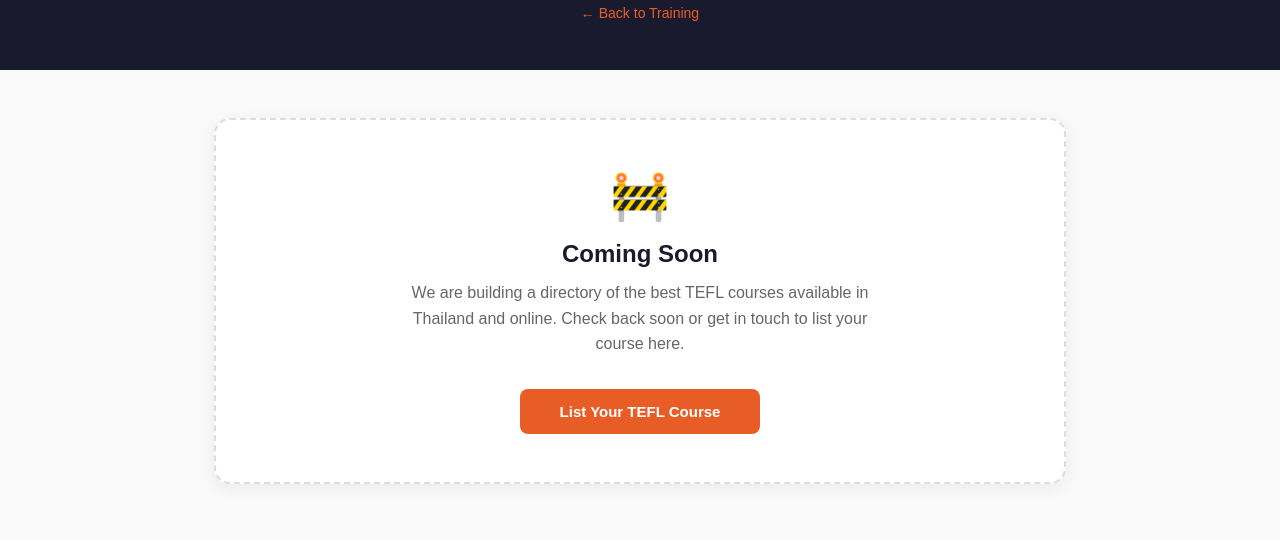
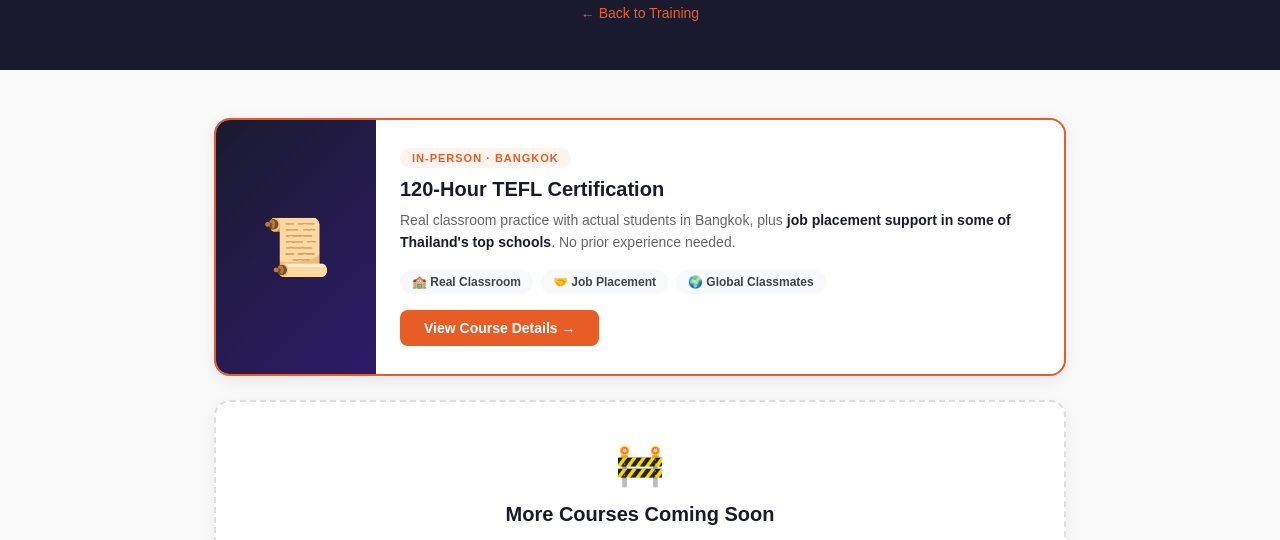
Before and after one commit to Davidjohnray/thailand-jobs, a Next.js app: page /training/tefl in a window 1280 px wide. Shown: the part 251-791 px from the top of the page. Built offline with nearby package versions, Linux system fonts and the light colour scheme; no server answers; the database is empty.

Commit message:
Add Essential TEFL course listing to TEFL directory page

```diff
--- a/app/page.tsx
+++ b/app/page.tsx
@@ -150,15 +150,6 @@ export default async function Home() {
               </div>
             </Link>
 
-            <Link href="/tefl" style={{ textDecoration: 'none' }}>
-              <div style={{ background: 'linear-gradient(135deg, #2d1b69 0%, #4c2896 100%)', borderRadius: '12px', padding: '20px', border: '2px solid #f59e0b', textAlign: 'center' }}>
-                <div style={{ fontSize: '32px', marginBottom: '8px' }}>🎓</div>
-                <div style={{ color: '#f59e0b', fontWeight: 'bold', fontSize: '12px', textTransform: 'uppercase', letterSpacing: '1px', marginBottom: '4px' }}>Get TEFL Certified</div>
-                <div style={{ color: 'white', fontWeight: 'bold', fontSize: '16px', marginBottom: '4px' }}>Teach in Thailand with confidence</div>
-                <div style={{ color: '#ccc', fontSize: '13px', marginBottom: '12px' }}>Earn more · Open more doors · 100% online</div>
-                <div style={{ background: '#f59e0b', color: '#1a1a2e', padding: '8px 16px', borderRadius: '6px', fontSize: '13px', fontWeight: 'bold', display: 'inline-block' }}>Register Free →</div>
-              </div>
-            </Link>
 
             <a href="/rentals" style={{ textDecoration: 'none' }}>
               <div style={{ background: 'linear-gradient(135deg, #1a1a2e 0%, #2d1b69 100%)', borderRadius: '12px', padding: '20px', border: '2px solid #E85D26', textAlign: 'center' }}>
--- a/app/training/tefl/page.tsx
+++ b/app/training/tefl/page.tsx
@@ -11,17 +11,81 @@ export default function TeflPage() {
         <Link href="/training" style={{ color: '#E85D26', textDecoration: 'none', fontSize: '14px', marginTop: '16px', display: 'inline-block' }}>← Back to Training</Link>
       </section>
 
-      <section style={{ maxWidth: '900px', margin: '0 auto', padding: '48px 24px', textAlign: 'center' }}>
-        <div style={{ background: 'white', borderRadius: '16px', padding: '48px 32px', boxShadow: '0 4px 16px rgba(0,0,0,0.06)', border: '2px dashed #ddd' }}>
-          <div style={{ fontSize: '48px', marginBottom: '16px' }}>🚧</div>
-          <h2 style={{ fontSize: '24px', fontWeight: 'bold', color: '#1a1a2e', marginBottom: '12px' }}>Coming Soon</h2>
-          <p style={{ color: '#666', fontSize: '16px', marginBottom: '32px', lineHeight: '1.6', maxWidth: '500px', margin: '0 auto 32px' }}>
-            We are building a directory of the best TEFL courses available in Thailand and online. Check back soon or get in touch to list your course here.
+      <section style={{ maxWidth: '900px', margin: '0 auto', padding: '48px 24px' }}>
+
+        {/* COURSE LISTING - ESSENTIAL TEFL */}
+        <Link href="/tefl/essential-tefl" style={{ textDecoration: 'none' }}>
+          <div style={{
+            background: 'white',
+            borderRadius: '16px',
+            overflow: 'hidden',
+            boxShadow: '0 4px 16px rgba(0,0,0,0.08)',
+            border: '2px solid #E85D26',
+            display: 'flex',
+            flexWrap: 'wrap',
+            marginBottom: '24px',
+          }}>
+            <div style={{
+              background: 'linear-gradient(135deg, #1a1a2e 0%, #2d1b69 100%)',
+              width: '160px',
+              minHeight: '160px',
+              flexShrink: 0,
+              display: 'flex',
+              alignItems: 'center',
+              justifyContent: 'center',
+              fontSize: '56px',
+            }}>
+              📜
+            </div>
+            <div style={{ flex: 1, padding: '28px 24px', minWidth: '260px' }}>
+              <div style={{
+                display: 'inline-block',
+                background: '#fff3ed',
+                color: '#E85D26',
+                fontSize: '11px',
+                fontWeight: 'bold',
+                letterSpacing: '1px',
+                textTransform: 'uppercase',
+                padding: '4px 12px',
+                borderRadius: '20px',
+                marginBottom: '10px',
+              }}>
+                In-Person · Bangkok
+              </div>
+              <h3 style={{ color: '#1a1a2e', fontSize: '20px', fontWeight: 'bold', margin: '0 0 8px' }}>
+                120-Hour TEFL Certification
+              </h3>
+              <p style={{ color: '#666', fontSize: '14px', lineHeight: '1.6', margin: '0 0 16px' }}>
+                Real classroom practice with actual students in Bangkok, plus{' '}
+                <strong style={{ color: '#1a1a2e' }}>job placement support in some of Thailand's top schools</strong>.
+                No prior experience needed.
+              </p>
+              <div style={{ display: 'flex', gap: '8px', flexWrap: 'wrap', marginBottom: '16px' }}>
+                {['🏫 Real Classroom', '🤝 Job Placement', '🌍 Global Classmates'].map(tag => (
+                  <div key={tag} style={{ background: '#f8f9fa', color: '#444', fontSize: '12px', fontWeight: '600', padding: '5px 12px', borderRadius: '20px' }}>
+                    {tag}
+                  </div>
+                ))}
+              </div>
+              <div style={{ background: '#E85D26', color: 'white', padding: '10px 24px', borderRadius: '8px', fontSize: '14px', fontWeight: 'bold', display: 'inline-block' }}>
+                View Course Details →
+              </div>
+            </div>
+          </div>
+        </Link>
+
+        {/* MORE COMING SOON */}
+        <div style={{ background: 'white', borderRadius: '16px', padding: '40px 32px', textAlign: 'center', boxShadow: '0 4px 16px rgba(0,0,0,0.06)', border: '2px dashed #ddd' }}>
+          <div style={{ fontSize: '40px', marginBottom: '14px' }}>🚧</div>
+          <h2 style={{ fontSize: '20px', fontWeight: 'bold', color: '#1a1a2e', marginBottom: '10px' }}>More Courses Coming Soon</h2>
+          <p style={{ color: '#666', fontSize: '15px', marginBottom: '28px', lineHeight: '1.6', maxWidth: '500px', margin: '0 auto 28px' }}>
+            We're building out a full directory of TEFL courses available in Thailand and online. Check back soon or get in touch to list your course here.
           </p>
-          <Link href="/contact" style={{ background: '#E85D26', color: 'white', padding: '14px 40px', borderRadius: '8px', textDecoration: 'none', fontWeight: 'bold', fontSize: '15px', display: 'inline-block' }}>
+          <Link href="/contact" style={{ background: '#1a1a2e', color: 'white', padding: '14px 40px', borderRadius: '8px', textDecoration: 'none', fontWeight: 'bold', fontSize: '15px', display: 'inline-block' }}>
             List Your TEFL Course
           </Link>
         </div>
+
       </section>
 
     </main>
```
